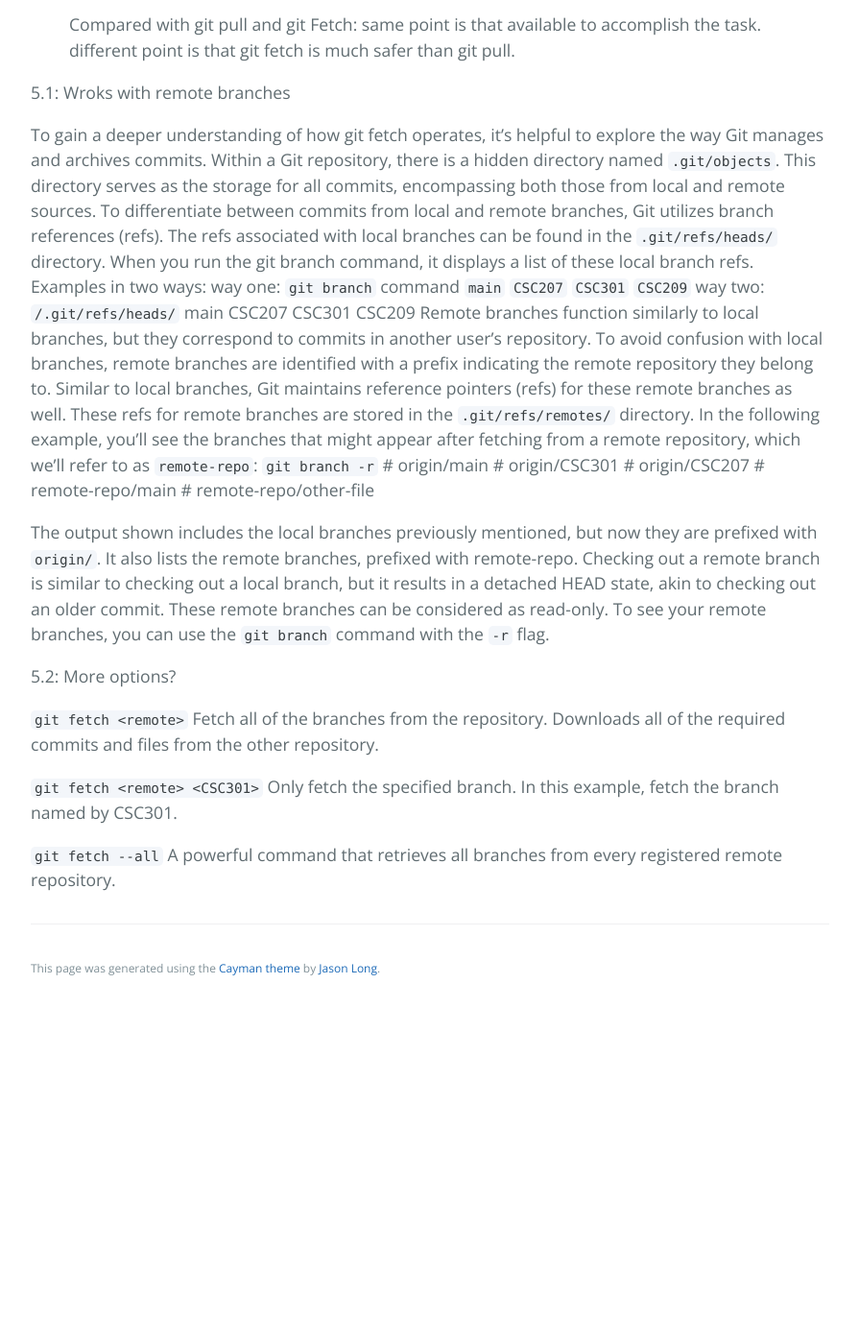
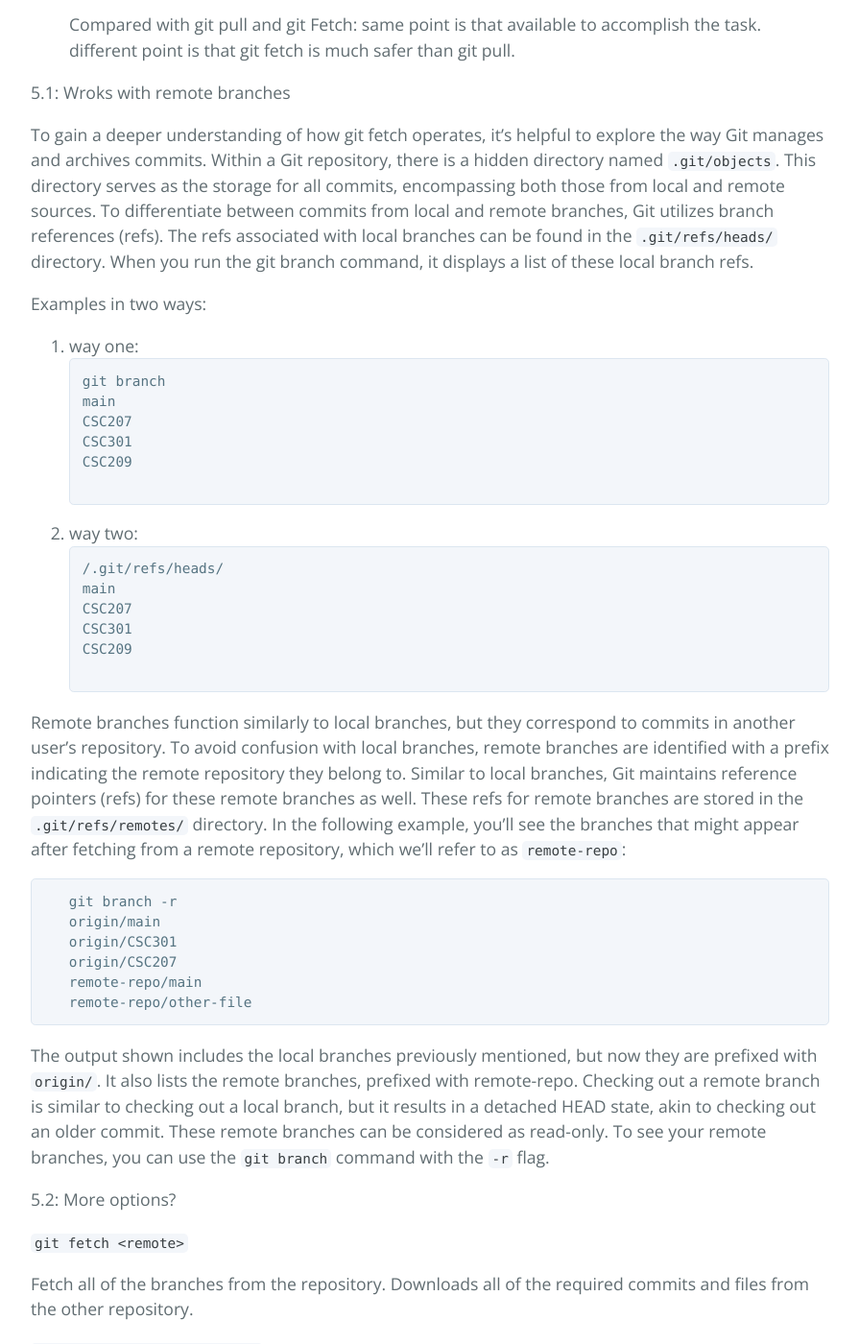
Before and after one commit to learning-software-engineering/learning-software-engineering.github.io, a Jekyll site: the page built from Topics/Development_Process/Git/Git.md, in a window 1280 px wide and 1400 px high, scrolled down 1216 px. Shown: the whole window at 96% size, without its empty margins (192-1087 px from the left). Built offline with Jekyll 4.4.1, drawn with Linux system fonts in a browser that asks for light colours; our own code applies the rules of GitHub Pages for plain Markdown files; before the commit the page ends 2267 px from its top, so only the background shows below that.

Commit message:
Update Git.md
[-] Fix the format

````diff
--- a/Topics/Development_Process/Git/Git.md
+++ b/Topics/Development_Process/Git/Git.md
@@ -45,37 +45,55 @@
 5.1: Wroks with remote branches
 
 To gain a deeper understanding of how git fetch operates, it's helpful to explore the way Git manages and archives commits. Within a Git repository, there is a hidden directory named `.git/objects`. This directory serves as the storage for all commits, encompassing both those from local and remote sources. To differentiate between commits from local and remote branches, Git utilizes branch references (refs). The refs associated with local branches can be found in the `.git/refs/heads/` directory. When you run the git branch command, it displays a list of these local branch refs.
-   Examples in two ways:
-   way one:
-   `git branch` command
-   `main`
-   `CSC207`
-   `CSC301`
-   `CSC209`
-   way two:
-   `/.git/refs/heads/`
-    main
-    CSC207
-    CSC301
-    CSC209
+
+
+Examples in two ways:
+1. way one:
+   ```
+   git branch
+   main
+   CSC207
+   CSC301
+   CSC209
+
+   ```
+
+
+2. way two:
+   ```
+   /.git/refs/heads/
+   main
+   CSC207
+   CSC301
+   CSC209
+
+   ```
+
+
 Remote branches function similarly to local branches, but they correspond to commits in another user's repository. To avoid confusion with local branches, remote branches are identified with a prefix indicating the remote repository they belong to. Similar to local branches, Git maintains reference pointers (refs) for these remote branches as well. These refs for remote branches are stored in the `.git/refs/remotes/` directory. In the following example, you'll see the branches that might appear after fetching from a remote repository, which we'll refer to as `remote-repo`:
-   `git branch -r`
-    # origin/main
-    # origin/CSC301
-    # origin/CSC207
-    # remote-repo/main
-    # remote-repo/other-file
+
+   ```
+   git branch -r
+   origin/main
+   origin/CSC301
+   origin/CSC207
+   remote-repo/main
+   remote-repo/other-file
+   ```
 
 The output shown includes the local branches previously mentioned, but now they are prefixed with `origin/`. It also lists the remote branches, prefixed with remote-repo. Checking out a remote branch is similar to checking out a local branch, but it results in a detached HEAD state, akin to checking out an older commit. These remote branches can be considered as read-only. To see your remote branches, you can use the `git branch` command with the `-r` flag.
 
 5.2: More options?
 
 `git fetch <remote>`
+
 Fetch all of the branches from the repository.
 Downloads all of the required commits and files from the other repository.
 
 `git fetch <remote> <CSC301>`
+
 Only fetch the specified branch. In this example, fetch the branch named by CSC301.
 
 `git fetch --all`
+
 A powerful command that retrieves all branches from every registered remote repository.
````
